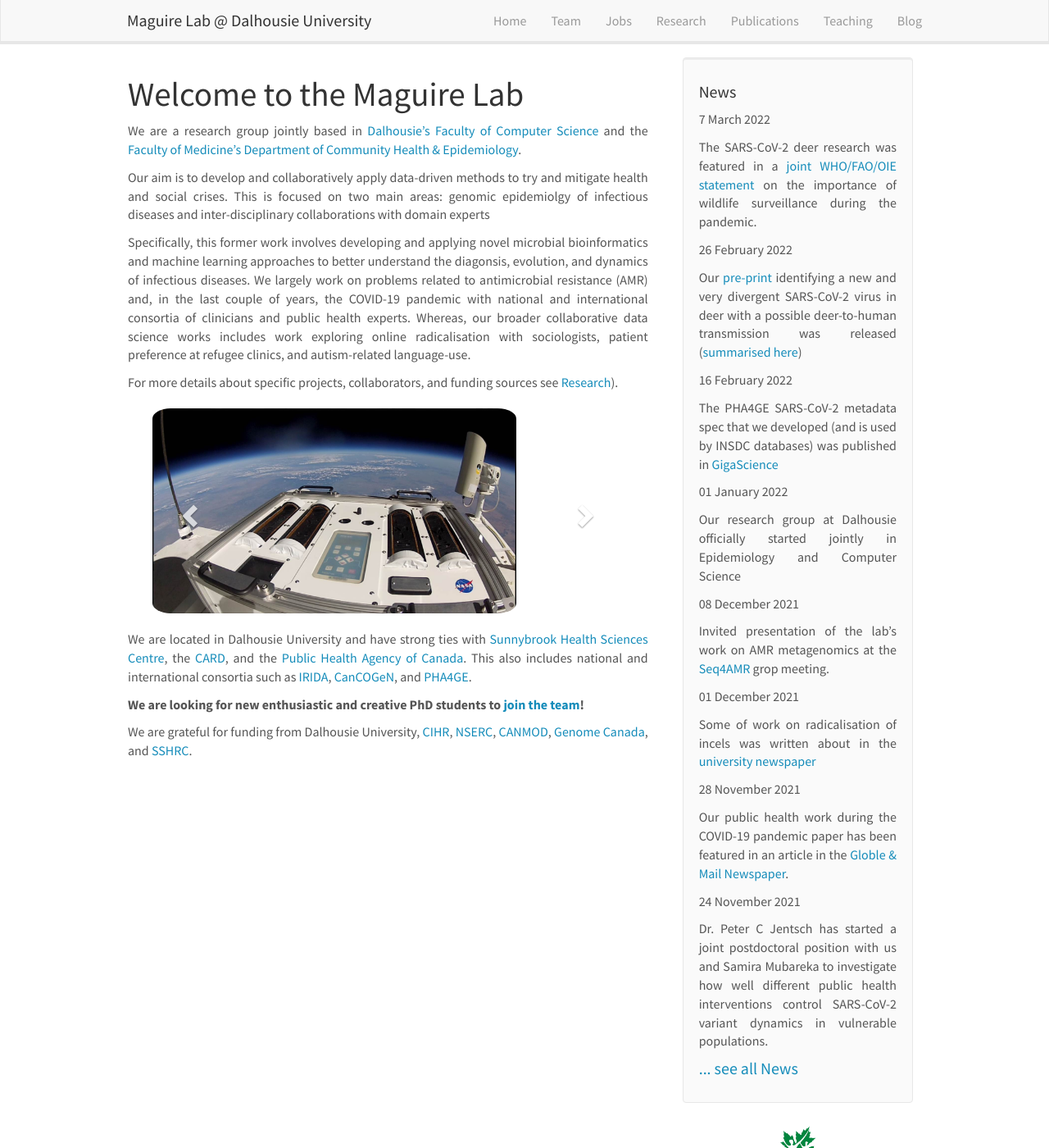
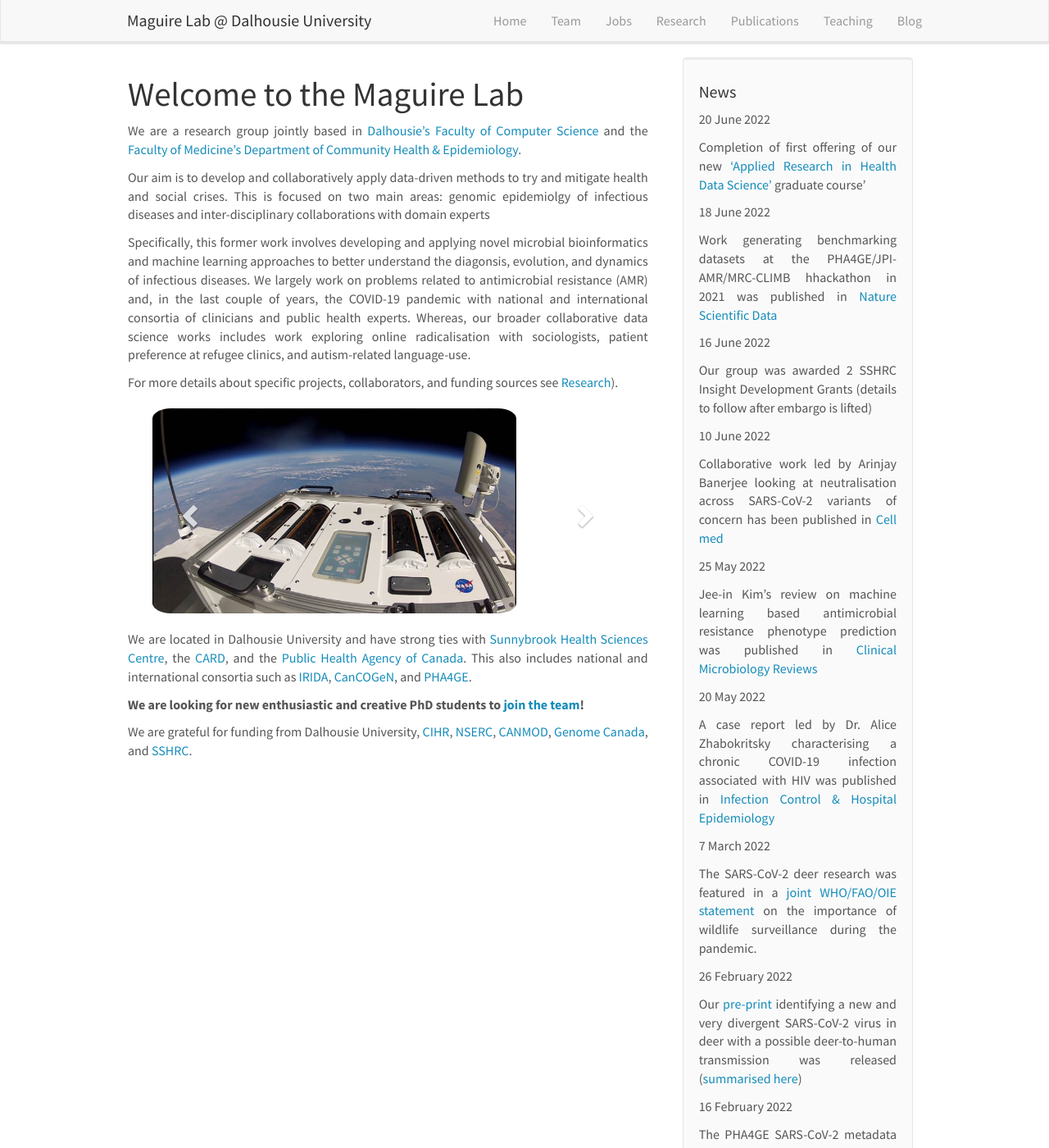
Before and after one commit to maguire-lab/maguire-lab.github.io, a Jekyll site: the page built from _pages/home.md, in a window 1280 px wide and 1400 px high. Shown: the whole window at 82% size. Built offline with Jekyll 4.4.1, drawn with Linux system fonts in a browser that asks for light colours; nearby versions of some CDN libraries.

Commit message:
Add new pubs

```diff
--- a/_data/news.yml
+++ b/_data/news.yml
@@ -1,10 +1,22 @@
-- date: "7 March 2022"
+- date: 20 June 2022
+  headline: "Completion of first offering of our new ['Applied Research in Health Data Science'](https://maguire-lab.github.io/health_data_science_research/) graduate course'"
+- date: 18 June 2022
+  headline: "Work generating benchmarking datasets at the PHA4GE/JPI-AMR/MRC-CLIMB hhackathon in 2021 was published in [Nature Scientific Data](https://www.nature.com/articles/s41597-022-01463-7)"
+- date: 16 June 2022
+  headline: "Our group was awarded 2 SSHRC Insight Development Grants (details to follow after embargo is lifted)"
+- date: 10 June 2022
+  headline: "Collaborative work led by Arinjay Banerjee looking at neutralisation across SARS-CoV-2 variants of concern has been published in [Cell med](https://www.sciencedirect.com/science/article/pii/S2666634022001684)"
+- date: 25 May 2022
+  headline: "Jee-in Kim's review on machine learning based antimicrobial resistance phenotype prediction was published in [Clinical Microbiology Reviews](https://journals.asm.org/doi/abs/10.1128/cmr.00179-21)"
+- date: 20 May 2022
+  headline: "A case report led by Dr. Alice Zhabokritsky characterising a chronic COVID-19 infection associated with HIV was published in [Infection Control & Hospital Epidemiology](https://www.cambridge.org/core/journals/infection-control-and-hospital-epidemiology/article/persistent-infection-with-sarscov2-in-a-person-with-untreated-hiv/F42D9F77A41541CFC23986F09BC5DC60)"
+- date: 7 March 2022
   headline: "The SARS-CoV-2 deer research was featured in a [joint WHO/FAO/OIE statement](https://www.who.int/news/item/07-03-2022-joint-statement-on-the-prioritization-of-monitoring-sars-cov-2-infection-in-wildlife-and-preventing-the-formation-of-animal-reservoirs) on the importance of wildlife surveillance during the pandemic."
-- date: "26 February 2022"
+- date: 26 February 2022
   headline: "Our [pre-print](https://www.biorxiv.org/content/10.1101/2022.02.22.481551) identifying a new and very divergent SARS-CoV-2 virus in deer with a possible deer-to-human transmission was released ([summarised here](https://twitter.com/FinlayM/status/1497614846539534344))"
-- date: "16 February 2022"
+- date: 16 February 2022
   headline: "The PHA4GE SARS-CoV-2 metadata spec that we developed (and is used by INSDC databases) was published in [GigaScience](https://doi.org/10.1093/gigascience/giac003)"
-- date: "01 January 2022"
+- date: 01 January 2022
   headline: "Our research group at Dalhousie officially started jointly in Epidemiology and Computer Science"
 - date: 08 December 2021
   headline: "Invited presentation of the lab's work on AMR metagenomics at the [Seq4AMR](https://www.jpiamr.eu/projects/seq4amr/) grop meeting."
```
